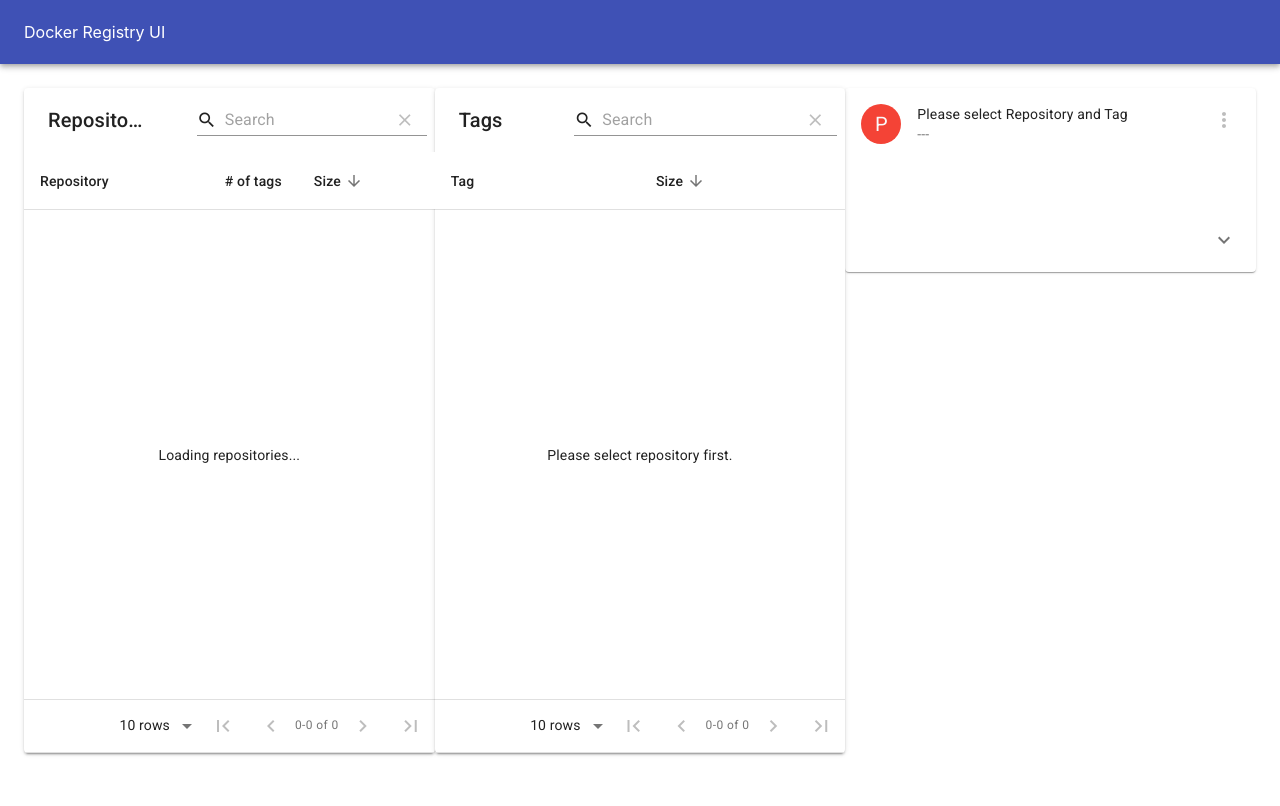
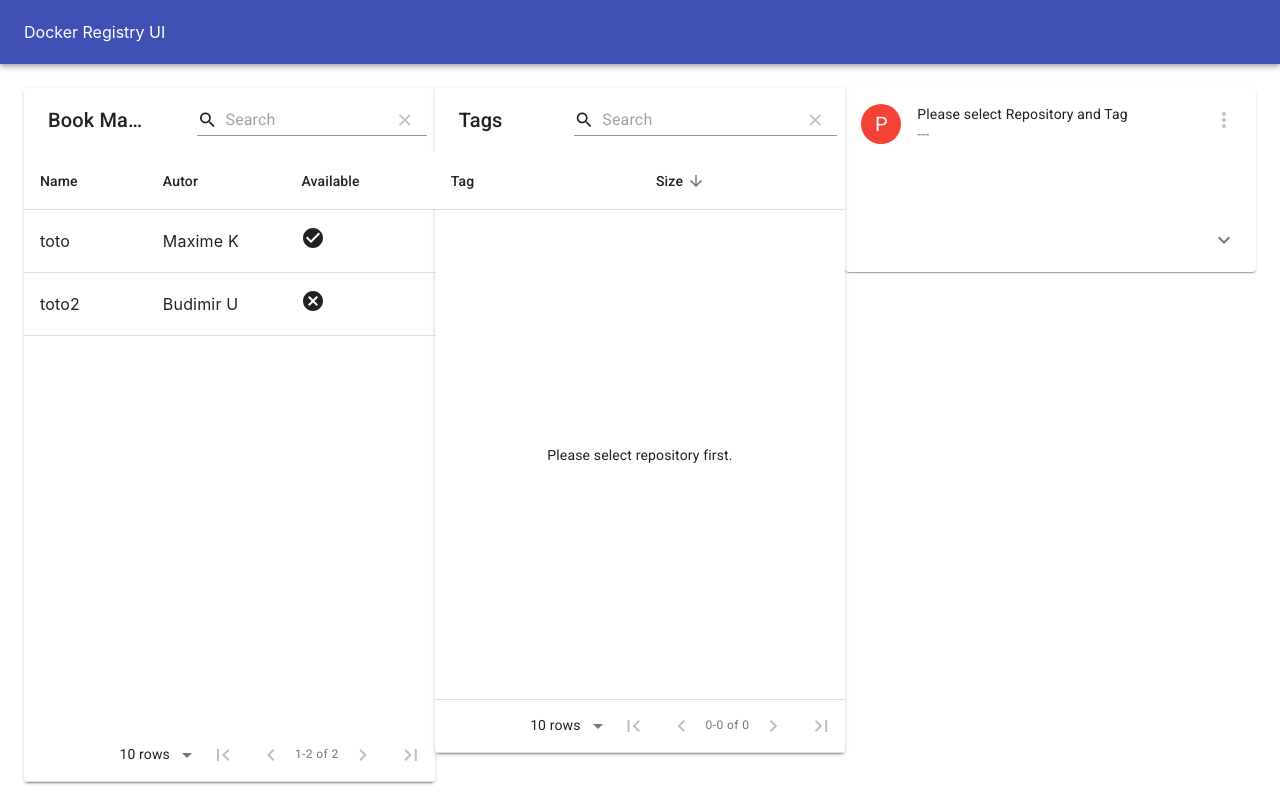
Before and after one commit to ISEN-2020/customer-ui, a React (Create React App) app: page / in a window 1280 px wide. Built offline with nearby package versions, Linux system fonts and the light colour scheme; no server answers.

Commit message:
Creation liste book market

```diff
--- a/src/App.js
+++ b/src/App.js
@@ -28,6 +28,7 @@
             <div>
                 <NavBar />
                 <Grid container spacing={24} style={{padding: 24, margin: 0, width: '100%'}}>
+
                     <Grid item xs={4}>
                         <RepositoryTable onClick={this.clickRepository} />
                     </Grid>
--- a/src/components/RepositoryTable.js
+++ b/src/components/RepositoryTable.js
@@ -1,18 +1,26 @@
 import React, { Component } from 'react';
 import MaterialTable from 'material-table'
 import {CastByteToNumber} from '../helpers.js'
+import CheckCircleIcon from '@material-ui/icons/CheckCircle';
+import CancelIcon from '@material-ui/icons/Cancel';
 
 const columns=[
-    { title: 'Repository', field: 'repo' },
-    { title: '# of tags', field: 'tags' , type: 'numeric'},
-    { title: 'Size', field: 'size', render: rowData => {
-        return CastByteToNumber(rowData.size)
-    }, defaultSort: 'desc' }
+    { title: 'Name', field: 'bookname' },
+    { title: 'Autor', field: 'bookauteur'},
+    { title: 'Available', field: 'bookavailable', render: rowData => {
+        return (rowData.bookavailable) ? <CheckCircleIcon /> : <CancelIcon />
+        }
+    }
 ]
 
 const options = {
     pageSize: 10
 };
+
+const items = [
+    {bookname: 'toto', bookauteur: 'Maxime K', bookavailable: true},
+    {bookname: 'toto2', bookauteur: 'Budimir U', bookavailable: false}
+]
 
 class RepositoryTable extends Component {
 
@@ -27,6 +35,12 @@
     }
 
     componentDidMount() {
+
+        this.setState({
+            isLoaded: true,
+            items: items
+                });
+                /*
         fetch("/api/repositories")
             .then(res => res.json())
             .then((result) => {
@@ -42,7 +56,7 @@
                 error
             });
             }
-        )
+        )*/
     }
 
 
@@ -50,7 +64,7 @@
   render() {
     return (
         <MaterialTable
-          title={"Repositories"}
+          title={"Book Market"}
           data={this.state.items}
           columns={columns}
           options={options}
```
